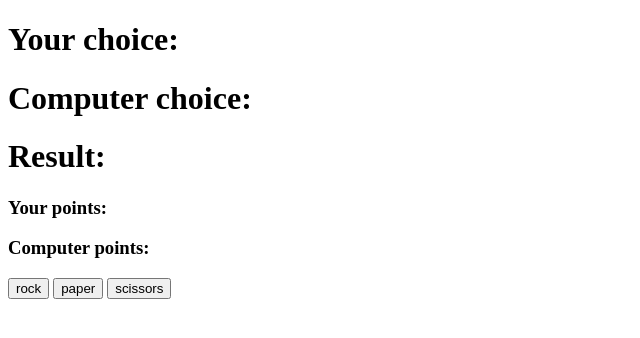
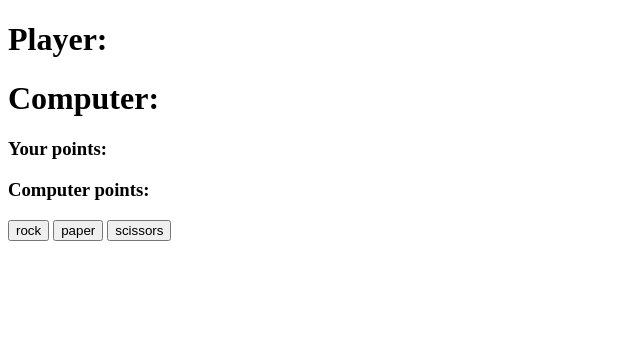
Before and after one commit to rlaw28/rock-paper-scissors, a plain HTML site: page index.html in a window 1280 px wide. Shown: the whole page, without its empty margins (0-640 px from the left). Drawn offline with Linux system fonts and the light colour scheme.

Commit message:
Update index.html

```diff
--- a/index.html
+++ b/index.html
@@ -7,9 +7,9 @@
     <title>Rock, Paper, Scissors.</title>
 </head>
 <body>
-   <h1 class="gameText" id="playerText">Your choice: </h1>
-   <h1 class="gameText" id="computerText">Computer choice: </h1>
-   <h1 class="gameText" id="resultText">Result: </h1>
+   <h1 class="gameText" id="playerText">Player: </h1>
+   <h1 class="gameText" id="computerText">Computer: </h1>
+   <h1 class="gameText" id="resultText"></h1>
    <h3>Your points:</h3>
    <h3>Computer points:</h3>
 
```
